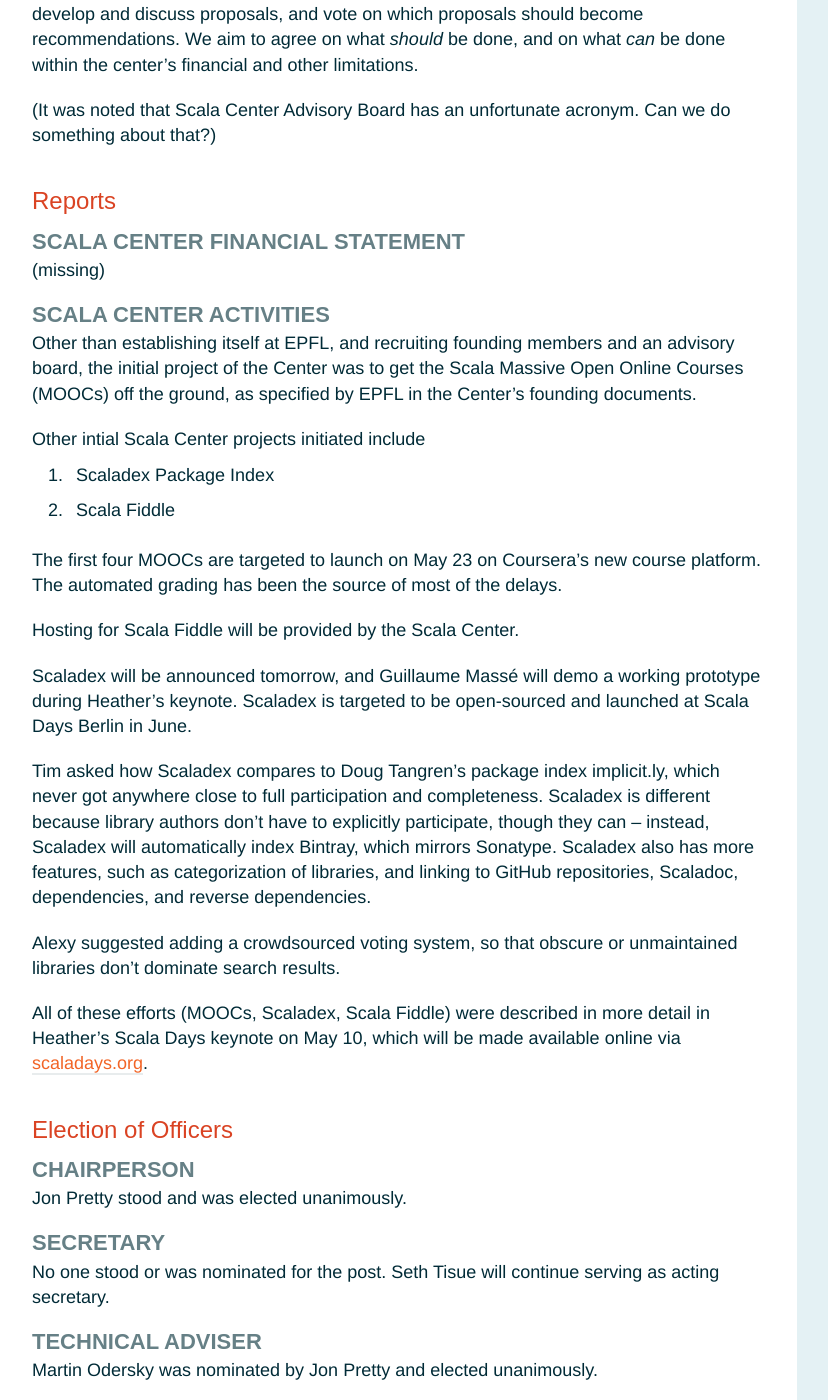
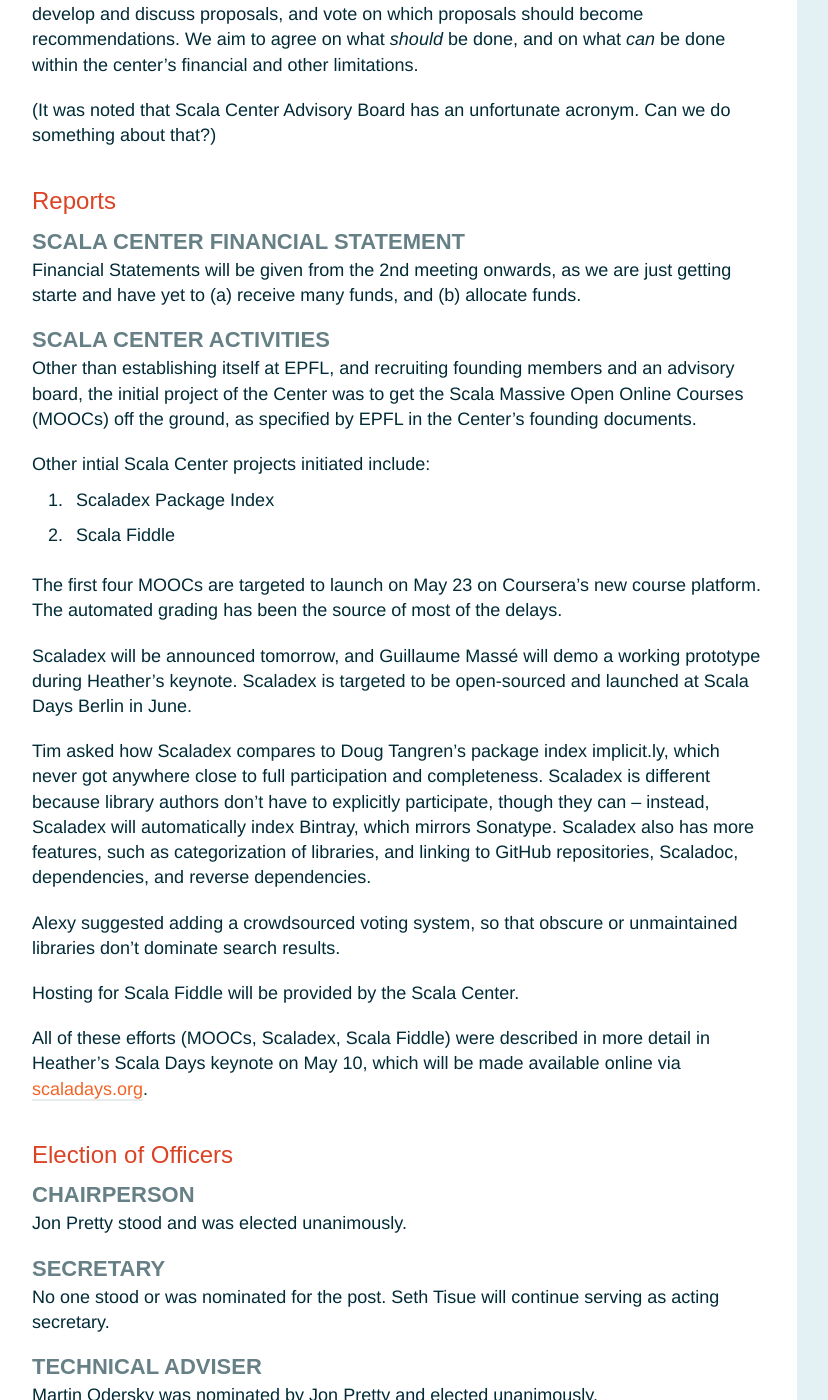
Before and after one commit to scala/scala.epfl.ch, a Jekyll site: the page built from minutes/_posts/2016-06-06-may-9-2016.md, in a window 1280 px wide and 1400 px high, scrolled down 1742 px. Shown: the whole window, without its empty margins (38-866 px from the left). Built offline with Jekyll 4.4.1, drawn with Linux system fonts in a browser that asks for light colours.

Commit message:
Adjusting wording in minutes

```diff
--- a/minutes/_posts/2016-06-06-may-9-2016.md
+++ b/minutes/_posts/2016-06-06-may-9-2016.md
@@ -72,7 +72,9 @@ acronym.  Can we do something about that?)
 
 #### Scala Center Financial Statement
 
-(missing)
+Financial Statements will be given from the 2nd meeting onwards, as we are
+just getting starte and have yet to (a) receive many funds, and (b) allocate
+funds.
 
 #### Scala Center Activities
 
@@ -81,7 +83,7 @@ advisory board, the initial project of the Center was to get the Scala Massive
 Open Online Courses (MOOCs) off the ground, as specified by EPFL in the Center's
 founding documents.
 
-Other intial Scala Center projects initiated include
+Other intial Scala Center projects initiated include:
 
   1. Scaladex Package Index
   2. Scala Fiddle
@@ -106,6 +106,9 @@ reverse dependencies.
 
 Alexy suggested adding a crowdsourced voting system, so that obscure
 or unmaintained libraries don't dominate search results.
+
+
+Hosting for Scala Fiddle will be provided by the Scala Center.
 
 All of these efforts (MOOCs, Scaladex, Scala Fiddle) were described in
 more detail in Heather's Scala Days keynote on May 10, which will be
```
Also changed, not shown: other parts of minutes/_posts/2016-06-06-may-9-2016.md (+0 -2 lines).
